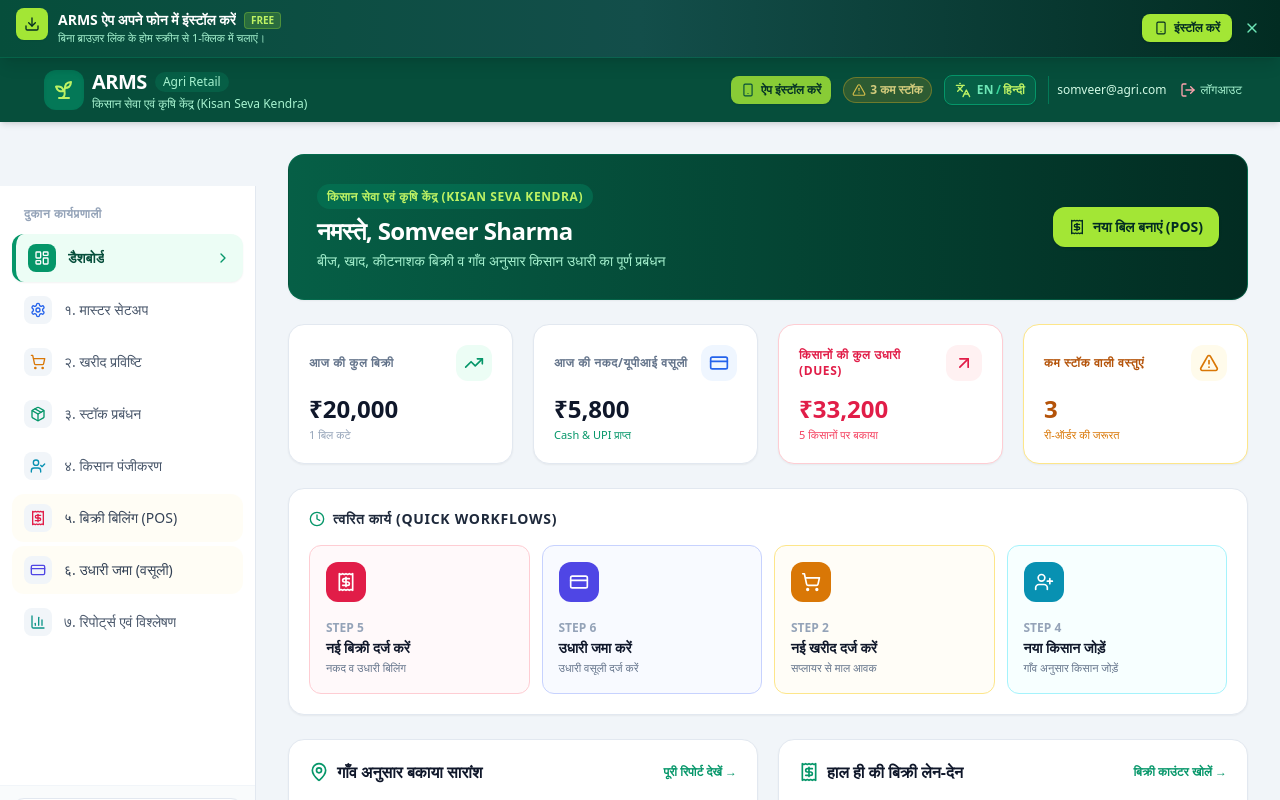
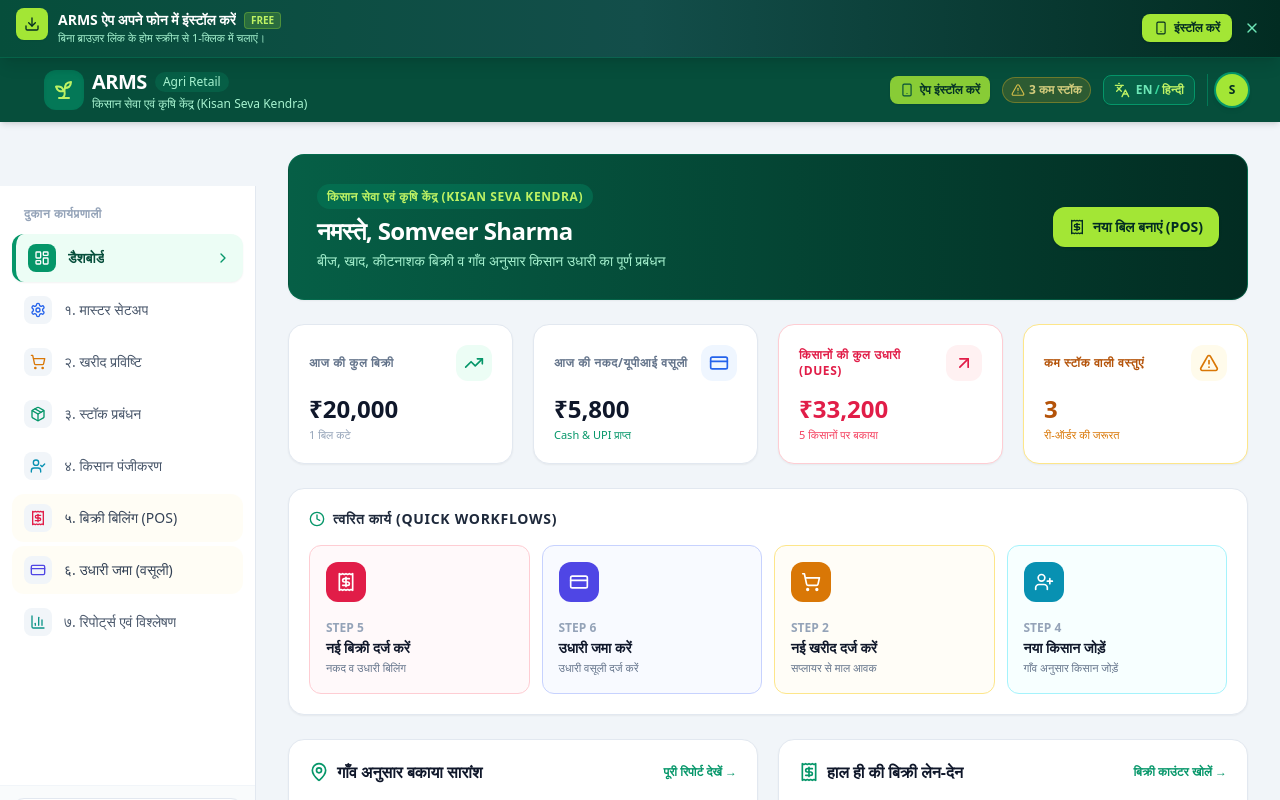
Before and after one commit to somveer01/ARMS, a React (Vite) app: page / in a window 1280 px wide. Shown: the top 800 px of the page. Built offline with nearby package versions, Linux system fonts and the light colour scheme.

Commit message:
feat(navbar): keep circular avatar button and show email details on click dropdown

```diff
--- a/src/components/Navbar.tsx
+++ b/src/components/Navbar.tsx
@@ -1,4 +1,4 @@
-import React from 'react';
+import React, { useState, useRef, useEffect } from 'react';
 import { useLanguage } from '../context/LanguageContext';
 import { useData } from '../context/DataContext';
 import { useAuth } from '../context/AuthContext';
@@ -11,6 +11,7 @@ import {
   X,
   LogOut,
   Smartphone,
+  Mail,
 } from 'lucide-react';
 
 interface NavbarProps {
@@ -27,6 +28,20 @@ export const Navbar: React.FC<NavbarProps> = ({
   const { products } = useData();
   const { user, logout } = useAuth();
   const { isInstalled, installApp } = usePWA();
+
+  const [showUserDropdown, setShowUserDropdown] = useState(false);
+  const dropdownRef = useRef<HTMLDivElement>(null);
+
+  // Close dropdown on outside click
+  useEffect(() => {
+    const handleClickOutside = (e: MouseEvent) => {
+      if (dropdownRef.current && !dropdownRef.current.contains(e.target as Node)) {
+        setShowUserDropdown(false);
+      }
+    };
+    document.addEventListener('mousedown', handleClickOutside);
+    return () => document.removeEventListener('mousedown', handleClickOutside);
+  }, []);
 
   // Count low stock products
   const lowStockCount = products.filter(p => p.currentStock <= p.minStockAlert).length;
@@ -65,7 +80,7 @@ export const Navbar: React.FC<NavbarProps> = ({
             </div>
           </div>
 
-          {/* Right: Install App + Low Stock Alert Badge + Language Switcher + User Email Only + Logout */}
+          {/* Right: Install App + Low Stock Alert Badge + Language Switcher + Circle Avatar Button */}
           <div className="flex items-center space-x-2 sm:space-x-3">
             {/* Install App Button (Visible if not running as installed PWA) */}
             {!isInstalled && (
@@ -106,28 +121,56 @@ export const Navbar: React.FC<NavbarProps> = ({
               </div>
             </button>
 
-            {/* User Login Email & Logout */}
+            {/* Circle Avatar Button: click to reveal email & account details */}
             {user && (
-              <div className="flex items-center space-x-2 pl-2 border-l border-emerald-700">
-                <span
-                  className="text-xs text-emerald-100 font-medium truncate max-w-[140px] sm:max-w-[220px]"
-                  title={user.email}
+              <div className="relative pl-1 sm:pl-2 border-l border-emerald-700" ref={dropdownRef}>
+                <button
+                  onClick={() => setShowUserDropdown(!showUserDropdown)}
+                  className="w-8 h-8 rounded-full bg-lime-400 hover:bg-lime-300 active:scale-95 text-emerald-950 font-black text-xs flex items-center justify-center shadow-md transition-all ring-2 ring-emerald-600 focus:outline-none"
+                  title="Click to view login email / खाता विवरण देखने के लिए क्लिक करें"
+                  aria-label="User Account"
                 >
+                  {user.name.charAt(0).toUpperCase()}
+                </button>
+
+                {/* Dropdown Card Showing Email when clicked */}
+                {showUserDropdown && (
+                  <div className="absolute right-0 mt-2 w-64 bg-white rounded-2xl shadow-2xl border border-slate-200 py-3 px-4 z-50 text-slate-800 animate-fade-in">
+                    <div className="flex items-center space-x-3 pb-3 border-b border-slate-100">
+                      <div className="w-10 h-10 rounded-full bg-emerald-800 text-lime-300 font-bold text-sm flex items-center justify-center shrink-0 shadow-sm">
+                        {user.name.charAt(0).toUpperCase()}
+                      </div>
+                      <div className="min-w-0">
+                        <p className="font-bold text-xs text-slate-900 truncate">{user.name}</p>
+                        <div className="flex items-center space-x-1 text-slate-500 mt-0.5">
+                          <Mail className="w-3 h-3 text-emerald-600 shrink-0" />
+                          <p className="text-[11px] text-slate-600 truncate" title={user.email}>
                             {user.email}
+                          </p>
+                        </div>
+                      </div>
+                    </div>
+
+                    <div className="pt-2.5 flex items-center justify-between">
+                      <span className="text-[10px] uppercase font-extrabold text-emerald-800 bg-emerald-50 px-2 py-0.5 rounded-full">
+                        {language === 'hi' ? 'सक्रिय लॉगिन' : 'Logged In'}
                       </span>
 
                       <button
                         onClick={() => {
+                          setShowUserDropdown(false);
                           if (window.confirm(language === 'hi' ? 'क्या आप लॉगआउट करना चाहते हैं?' : 'Are you sure you want to log out?')) {
                             logout();
                           }
                         }}
-                  title={language === 'hi' ? 'लॉगआउट करें' : 'Logout'}
-                  className="p-1.5 text-emerald-200 hover:text-white hover:bg-emerald-800 rounded-lg transition-colors flex items-center space-x-1"
+                        className="flex items-center space-x-1 text-xs text-rose-600 hover:text-rose-700 font-semibold px-2 py-1 rounded-lg hover:bg-rose-50 transition-colors"
                       >
-                  <LogOut className="w-4 h-4 text-rose-300" />
-                  <span className="text-xs hidden sm:inline">{language === 'hi' ? 'लॉगआउट' : 'Logout'}</span>
+                        <LogOut className="w-3.5 h-3.5" />
+                        <span>{language === 'hi' ? 'लॉगआउट' : 'Logout'}</span>
                       </button>
+                    </div>
+                  </div>
+                )}
               </div>
             )}
           </div>
```
Lines whose indentation alone changed are shown as unchanged.
